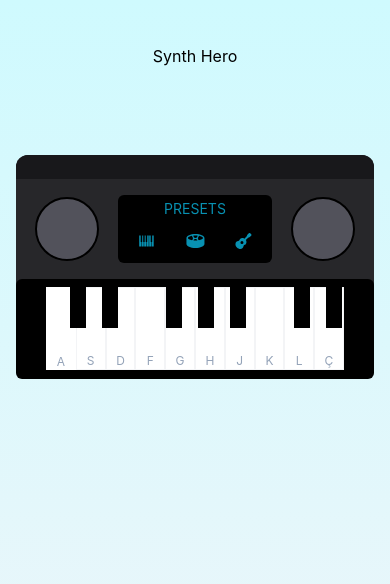
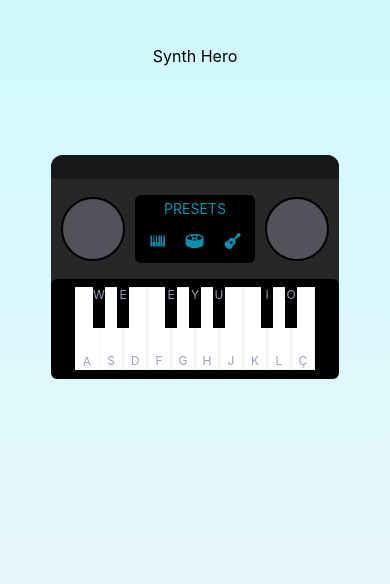
Before and after one commit to gabrigomez/synth-hero, a React (Create React App) app: page / in a window 390 px wide. Shown: the top 584 px of the page. Built offline with nearby package versions, Linux system fonts and the light colour scheme.

Commit message:
styles: add responsiveness to black keys

```diff
--- a/src/components/Main.tsx
+++ b/src/components/Main.tsx
@@ -9,7 +9,7 @@ export const Main = () => {
       <div>
         Synth Hero
       </div>
-      <div className='bg-zinc-800 h-56 w-11/12 sm:w-96 rounded-xl'>
+      <div className='bg-zinc-800 h-56 w-72 sm:w-96 rounded-xl'>
         <div className='h-6 bg-zinc-900 rounded-t-xl'></div>
         <div className='flex flex-col h-[200px]'>
           <div className='flex h-2/4 p-2 w-full'>
@@ -35,23 +35,57 @@ export const Main = () => {
           <div className='flex justify-center w-full h-2/4'>
             <div className='flex items-center justify-center bg-black rounded-md w-full h-full'>
               <ul className='flex relative bg-white w-10/12 h-5/6'>
-                <li className='flex flex-col justify-end w-[10%] h-full text-xs text-slate-400'>A</li>
-                <li className='h-2/4 absolute left-[24px] w-4 bg-black z-20'>W</li>
-                <li className='flex flex-col justify-end border border-gray-100 w-[10%] h-full text-xs text-slate-400'>S</li>
-                <li className='h-2/4 absolute left-[56px] w-4 bg-black z-20'>E</li>
-                <li className='flex flex-col justify-end border border-gray-100 w-[10%] h-full text-xs text-slate-400'>D</li>
-                <li className='flex flex-col justify-end border border-gray-100 w-[10%] h-full text-xs text-slate-400'>F</li>
-                <li className='h-2/4 absolute left-[120px] w-4 bg-black z-20'>E</li>
-                <li className='flex flex-col justify-end border border-gray-100 w-[10%] h-full text-xs text-slate-400'>G</li>
-                <li className='h-2/4 absolute left-[152px] w-4 bg-black z-20'>Y</li>
-                <li className='flex flex-col justify-end border border-gray-100 w-[10%] h-full text-xs text-slate-400'>H</li>
-                <li className='h-2/4 absolute left-[184px] w-4 bg-black z-20'>U</li>
-                <li className='flex flex-col justify-end border border-gray-100 w-[10%] h-full text-xs text-slate-400'>J</li>
-                <li className='flex flex-col justify-end border border-gray-100 w-[10%] h-full text-xs text-slate-400'>K</li>
-                <li className='h-2/4 absolute left-[248px] w-4 bg-black z-20'>I</li>
-                <li className='flex flex-col justify-end border border-gray-100 w-[10%] h-full text-xs text-slate-400'>L</li>
-                <li className='h-2/4 absolute left-[280px] w-4 bg-black z-20'>O</li>
-                <li className='flex flex-col justify-end border border-gray-100 w-[10%] h-full text-xs text-slate-400'>Ç</li>
+                <li className='flex flex-col justify-end w-[10%] h-full text-xs text-slate-400'>
+                  A
+                </li>
+                <li className='h-2/4 absolute left-[18px] w-3 sm:left-[24px] sm:w-4 bg-black z-20 text-xs text-slate-400'>
+                  W
+                </li>
+                <li className='flex flex-col justify-end border border-gray-100 w-[10%] h-full text-xs text-slate-400'>
+                  S
+                </li>
+                <li className='h-2/4 absolute left-[42px] w-3 sm:left-[56px] sm:w-4 bg-black z-20 text-xs text-slate-400'>
+                  E
+                </li>
+                <li className='flex flex-col justify-end border border-gray-100 w-[10%] h-full text-xs text-slate-400'>
+                  D
+                </li>
+                <li className='flex flex-col justify-end border border-gray-100 w-[10%] h-full text-xs text-slate-400'>
+                  F
+                </li>
+                <li className='h-2/4 absolute left-[90px] w-3 sm:left-[120px] sm:w-4 bg-black z-20 text-xs text-slate-400'>
+                  E
+                </li>
+                <li className='flex flex-col justify-end border border-gray-100 w-[10%] h-full text-xs text-slate-400'>
+                  G
+                </li>
+                <li className='h-2/4 absolute left-[114px] w-3 sm:left-[152px] sm:w-4 bg-black z-20 text-xs text-slate-400'>
+                  Y
+                </li>
+                <li className='flex flex-col justify-end border border-gray-100 w-[10%] h-full text-xs text-slate-400'>
+                  H
+                </li>
+                <li className='h-2/4 absolute left-[138px] w-3 sm:left-[184px] sm:w-4 bg-black z-20 text-xs text-slate-400'>
+                  U
+                </li>
+                <li className='flex flex-col justify-end border border-gray-100 w-[10%] h-full text-xs text-slate-400'>
+                  J
+                </li>
+                <li className='flex flex-col justify-end border border-gray-100 w-[10%] h-full text-xs text-slate-400'>
+                  K
+                </li>
+                <li className='h-2/4 absolute left-[186px] w-3 sm:left-[248px] sm:w-4 bg-black z-20 text-xs text-slate-400'>
+                  I
+                </li>
+                <li className='flex flex-col justify-end border border-gray-100 w-[10%] h-full text-xs text-slate-400'>
+                  L
+                </li>
+                <li className='h-2/4 absolute left-[210px] w-3 sm:left-[280px] sm:w-4 bg-black z-20 text-xs text-slate-400'>
+                  O
+                </li>
+                <li className='flex flex-col justify-end border border-gray-100 w-[10%] h-full text-xs text-slate-400'>
+                  Ç
+                </li>
               </ul>
             </div>
           </div>
```
